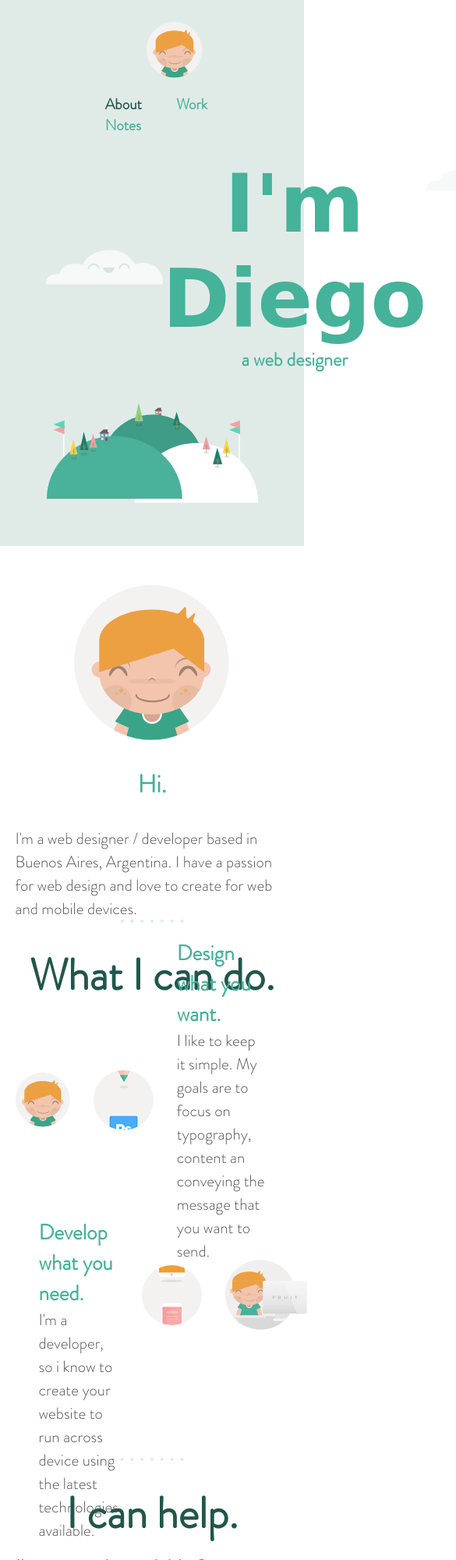
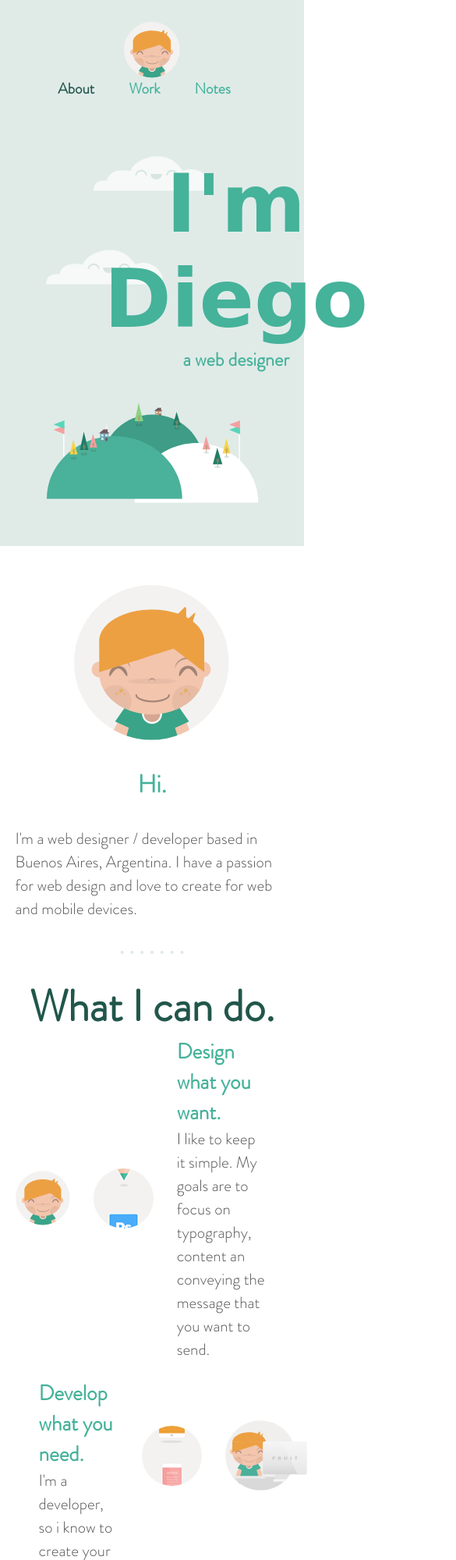
Before and after one commit to drodolfo/drodolfo.github.io, a plain HTML site: page index.html in a window 390 px wide. Shown: the top 2000 px of the page at 78% size, 585 px wide, since content can reach past the window. Drawn offline with Linux system fonts and the light colour scheme; a script that the page names is missing; a web font is replaced by a local one.

Commit message:
Ajustes responsivos

```diff
--- a/style.css
+++ b/style.css
@@ -63,7 +63,7 @@ a {
         flex-direction: column;
     }
     nav {
-        padding: 5% 0 0 32%;
+        /* padding: 5% 0 0 32%; */
     }
 }
 
@@ -341,6 +341,7 @@ p {
     color: #45b29a;
     font-size: 1.7rem;
     margin: 0px auto 20px;
+    text-align: center;
 }
 
 .i-can-help p {
@@ -434,3 +435,33 @@ p {
         padding-top: 30px;
     }
 }
+
+@media  screen and (max-width: 450px) {
+    .nube2 {
+        position: absolute;
+    }
+    .nube1 {
+        width: 75px;
+    }
+    #imdiego {
+        z-index: 10;
+    }
+    .logo {
+        padding-left: 0;
+    }
+    .links {
+        padding-right: 0;
+    }
+    .breaker {
+        padding-top: 50px;
+    }
+    .what-i-do {
+        margin-top: 6rem;
+    }
+    .develop {
+        margin-top: 110px;
+    }
+    .breaker1 {
+        padding-top: 145px;
+    }
+}
```
